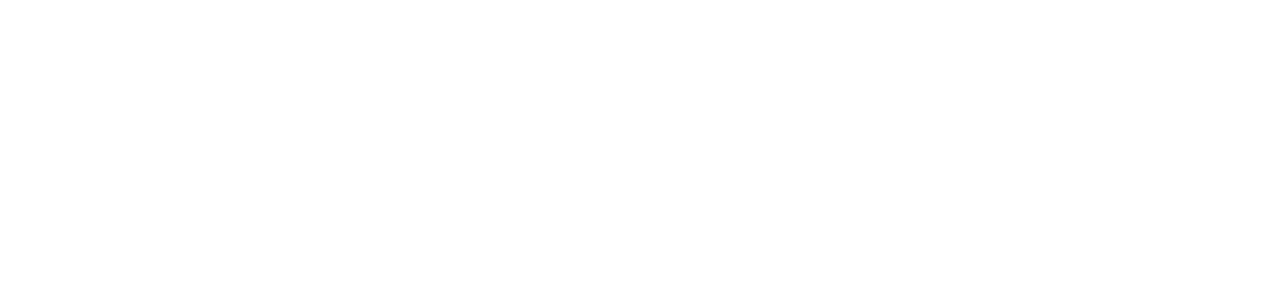
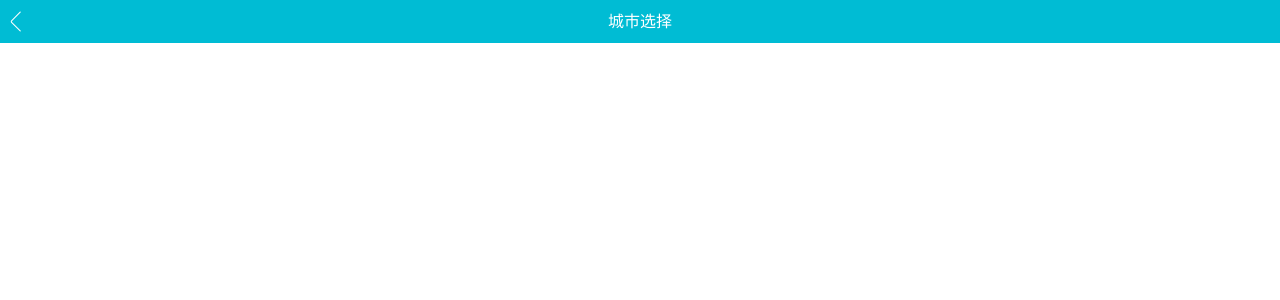
Before and after one commit to miracle-zz/travel, a Vue app: page /city in a window 1280 px wide. Shown: the top 300 px of the page. Built offline with nearby package versions, Linux system fonts and the light colour scheme.

Commit message:
city-router

```diff
--- a/src/assets/style/reset.css
+++ b/src/assets/style/reset.css
@@ -199,6 +199,7 @@
   --color-tint: #ff8198; */
   --color-background: #00bcd4;
   --color-darkText: #333;
+  --header-height: 0.86rem;
   /* --font-size: 14px;
   --line-height: 1.5; */
 }
--- a/src/router/index.js
+++ b/src/router/index.js
@@ -2,6 +2,7 @@
 import VueRouter from 'vue-router'
 
 const Home = () => import('../views/home/Home.vue')
+const City = () => import('../views/city/City.vue')
 
 Vue.use(VueRouter)
 
@@ -12,6 +13,10 @@
 {
   path: '/home',
   component: Home
+},
+{
+  path: '/city',
+  component: City
 }
 ]
 
--- /dev/null
+++ b/src/views/city/City.vue
@@ -0,0 +1,16 @@
+<template>
+  <city-header></city-header>
+</template>
+
+<script>
+import CityHeader from './components/CityHeader'
+export default {
+  name: 'City',
+  components: {
+    CityHeader
+  }
+}
+</script>
+
+<style lang="scss" scoped>
+</style>>
--- /dev/null
+++ b/src/views/city/components/CityHeader.vue
@@ -0,0 +1,37 @@
+<template >
+  <div class="header">
+    城市选择
+    <router-link to="/">
+      <div class="iconfont header-back">&#xe624;</div>
+    </router-link>
+  </div>
+</template>
+
+<script>
+export default {
+  name: 'CityHeader'
+}
+</script>
+
+<style  scoped>
+.header {
+  position: relative;
+  overflow: hidden;
+  height: var(--header-height);
+  line-height: var(--header-height);
+  text-align: center;
+  color: #fff;
+  font-size: 0.32rem;
+  background: var(--color-background);
+}
+
+.header-back {
+  position: absolute;
+  top: 0;
+  left: 0;
+  width: 0.64rem;
+  text-align: center;
+  font-size: 0.4rem;
+  color: #fff;
+}
+</style>>
--- a/src/views/home/components/Header.vue
+++ b/src/views/home/components/Header.vue
@@ -6,10 +6,12 @@
     <div class="header-input">
       <span class="iconfont">&#xe632;</span>输入城市/景点/游玩主题
     </div>
-    <div class="header-right">
-      城市
-      <span class="iconfont arrow-icon">&#xe62d;</span>
-    </div>
+    <router-link to="/city">
+      <div class="header-right">
+        城市
+        <span class="iconfont arrow-icon">&#xe62d;</span>
+      </div>
+    </router-link>
   </div>
 </template>
 
@@ -22,7 +24,7 @@
 <style scoped >
 .header {
   display: flex;
-  line-height: 0.86rem;
+  line-height: var(--header-height);
   background: var(--color-background);
   color: #fff;
   /* text-align: center; */
@@ -54,6 +56,7 @@
   width: 1.24rem;
   text-align: center;
   float: right;
+  color: white;
 }
 
 .header-right .arrow-icon {
```
